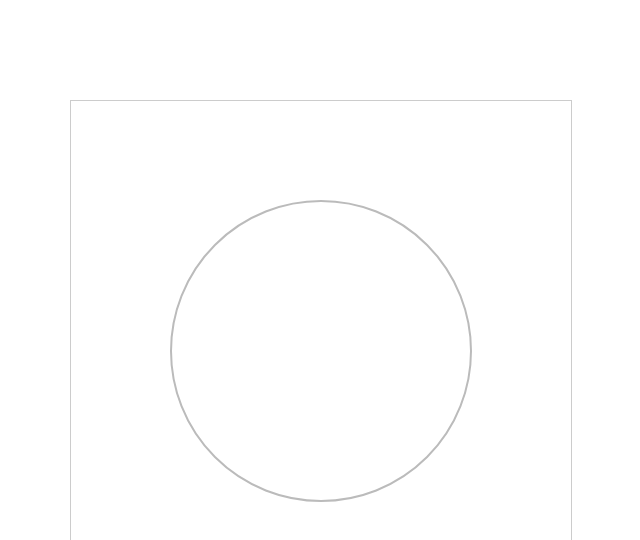
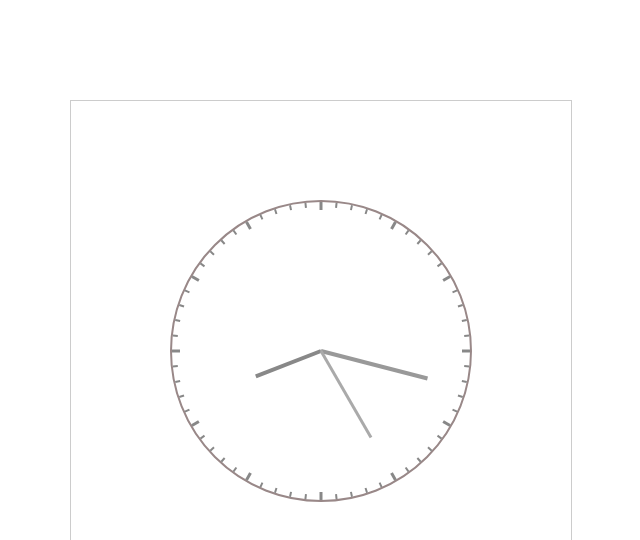
Before and after one commit to lonlyape/vue-clock, a Vue app: page /#/clock in a window 1280 px wide. Shown: the top 540 px of the page, without its empty margins (319-959 px from the left). Built offline with nearby package versions, Linux system fonts and the light colour scheme.

Commit message:
针，刻度

```diff
--- a/src/components/clock.vue
+++ b/src/components/clock.vue
@@ -11,6 +11,8 @@ export default {
             clockBoxStyle: {},
             canvas: {},
             context: {},
+            timeAngle: {},
+            timeInterval: {},
         }
     },
     props: {
@@ -20,6 +22,17 @@ export default {
         height: {
             default: ''
         },
+        //时间
+        time: {
+            type: Object,
+            default () {
+                return {
+                    isStatic: false,
+                    timestamp: 0,
+                }
+            }
+        },
+        //边界
         border: {
             type: Object,
             default () {
@@ -32,20 +45,142 @@ export default {
                 }
             }
         },
+        //刻度
+        dial: {
+            type: Object,
+            default () {
+                return {
+                    isDial: true, //是否要刻度
+                    distance: 0, //刻度与边界的距离
+                    maxLength: 8,
+                    minLength: 5,
+                    maxWidth: 3,
+                    minWidth: 2,
+                    color: '#888'
+                }
+            }
+        },
+        //针
+        needle: {
+            type: Object,
+            default () {
+                return {
+                    second: {
+                        length: 100,
+                        color: '#aaa',
+                        lineWidth: 3,
+                        longOut: 0,
+                    },
+                    minute: {
+                        length: 110,
+                        color: '#999',
+                        lineWidth: 4,
+                        longOut: 0,
+                    },
+                    hour: {
+                        length: 70,
+                        color: '#888',
+                        lineWidth: 4,
+                        longOut: 0,
+                    },
+                }
+            }
+        },
     },
-    computed: {},
+    computed: {
+        drawOption() {
+            //时间
+            var time = {
+                isStatic: this.time.isStatic || false,
+                timestamp: this.time.isStatic,
+            }
+            //边界
+            var border = {
+                type: this.border.type || 'circle',
+                width: this.border.width || 300,
+                height: this.border.height || this.border.width || 300,
+                color: this.border.color || '#bbb',
+                lineWidth: this.border.lineWidth || 2,
+            };
+            //刻度
+            var dial = {
+                isDial: this.dial.isDial || true, //是否要刻度
+                distance: this.dial.distance || 0, //刻度与边界的距离
+                maxLength: this.dial.maxLength || 8,
+                minLength: this.dial.minLength || 5,
+                maxWidth: this.dial.maxWidth || 3,
+                minWidth: this.dial.minWidth || 2,
+                color: this.dial.color || '#888'
+            };
+            //针
+            var needle = {
+                second: {
+                    length: (this.needle.second && this.needle.second.length) || 100,
+                    color: (this.needle.second && this.needle.second.color) || '#aaa',
+                    lineWidth: (this.needle.second && this.needle.second.lineWidth) || 3,
+                    longOut: (this.needle.second && this.needle.second.longOut) || 0,
+                },
+                minute: {
+                    length: (this.needle.minute && this.needle.minute.length) || 110,
+                    color: (this.needle.minute && this.needle.minute.color) || '#999',
+                    lineWidth: (this.needle.minute && this.needle.minute.lineWidth) || 4,
+                    longOut: (this.needle.minute && this.needle.minute.longOut) || 0,
+                },
+                hour: {
+                    length: (this.needle.hour && this.needle.hour.length) || 70,
+                    color: (this.needle.hour && this.needle.hour.color) || '#888',
+                    lineWidth: (this.needle.hour && this.needle.hour.lineWidth) || 4,
+                    longOut: (this.needle.hour && this.needle.hour.longOut) || 0,
+                },
+            };
+            return {
+                time,
+                border,
+                dial,
+                needle,
+            }
+        }
+    },
+    watch: {
+        drawOption: {
+            handler: function(val) {
+                if (val.time.isStatic) {
+                    clearInterval(this.timeInterval);
+                }
+                this.draw();
+            },
+            deep: true,
+        },
+        timeAngle: function() {
+            this.draw();
+        },
+    },
     created() {
         this.$nextTick(() => {
             this.canvas = this.$el.querySelector('canvas');
             this.context = this.canvas.getContext('2d');
             this.setClockBoxStyle();
-            this.drawBorder();
+            this.newData();
+            // if (!this.time.isStatic) {
+            //     this.timeInterval = setInterval(this.newData, 1000);
+            // }
+            this.draw();
         });
     },
     methods: {
+        //画
+        draw() {
+            this.clear();
+            this.drawBorder();
+            this.drawDial();
+            this.drawNeedle();
+        },
+        //清除
+        clear() {
+            this.context.clearRect(0, 0, this.canvas.width, this.canvas.width);
+        },
         //设置大小
         setClockBoxStyle() {
-            console.log(this.$el.clientWidth);
             var obj = {}
             if (this.width !== '' && !/%$/.test(this.width)) {
                 obj.width = Number(this.width) + 'px';
@@ -68,17 +203,92 @@ export default {
             this.context.save();
             this.context.translate(this.canvas.width / 2, this.canvas.height / 2);
             this.context.beginPath();
-            if (this.border.type == 'rectangle') {
-                this.context.rect(-this.border.width / 2, -this.border.height / 2, this.border.width, this.border.height);
+            if (this.drawOption.border.type == 'rectangle') {
+                this.context.rect(-this.drawOption.border.width / 2, -this.drawOption.border.height / 2, this.drawOption.border.width, this.drawOption.border.height);
             } else {
-                this.context.arc(0, 0, this.border.width / 2, 0, Math.PI * 2, true);
+                this.context.arc(0, 0, this.drawOption.border.width / 2, 0, Math.PI * 2, true);
             }
             this.context.closePath();
-            this.context.strokeStyle = this.border.color;
-            this.context.lineWidth = this.border.lineWidth;
+            this.context.strokeStyle = this.drawOption.border.color;
+            this.context.lineWidth = this.drawOption.border.lineWidth;
             this.context.stroke();
             this.context.restore();
         },
+        //画刻度
+        drawDial() {
+            if (!this.drawOption.dial.isDial) return;
+            var degMinute = Math.PI * 2 / 60;
+            // var degFiveMinut = degMinute * 5;
+            var degM = 0;
+            var distance = this.drawOption.dial.distance ? this.drawOption.dial.distance + this.drawOption.border.lineWidth / 2 : this.drawOption.border.lineWidth / 2;
+            if (this.drawOption.dial.distance == 0) distance = this.drawOption.border.lineWidth / 2;
+            var begainPosition = {
+                x: 0,
+                y: this.drawOption.border.width / 2 - distance
+            };
+            for (var i = 0; i < 60; i++) {
+                degM = degMinute * i;
+                this.context.save();
+                this.context.translate(this.canvas.width / 2, this.canvas.height / 2);
+                if (i % 5 == 0) {
+                    this.line(begainPosition, degM, this.drawOption.dial.maxLength - begainPosition.y, this.drawOption.dial.color, this.drawOption.dial.maxWidth);
+                } else {
+                    this.line(begainPosition, degM, this.drawOption.dial.minLength - begainPosition.y, this.drawOption.dial.color, this.drawOption.dial.minWidth);
+                }
+                this.context.restore();
+            }
+        },
+        //画针
+        drawNeedle() {
+            var h = this.timeAngle.hAngle;
+            var m = this.timeAngle.mAngle;
+            var s = this.timeAngle.sAngle;
+            this.context.save();
+            this.context.translate(this.canvas.width / 2, this.canvas.height / 2);
+
+            this.line({
+                x: 0,
+                y: this.drawOption.needle.hour.longOut
+            }, h, this.drawOption.needle.hour.length, this.drawOption.needle.hour.color, this.drawOption.needle.hour.lineWidth); //时针
+            this.line({
+                x: 0,
+                y: this.drawOption.needle.minute.longOut
+            }, m, this.drawOption.needle.minute.length, this.drawOption.needle.minute.color, this.drawOption.needle.minute.lineWidth); //分针
+            this.line({
+                x: 0,
+                y: this.drawOption.needle.second.longOut
+            }, s, this.drawOption.needle.second.length, this.drawOption.needle.second.color, this.drawOption.needle.second.lineWidth); //秒针
+
+            this.context.restore();
+        },
+        //时间计算
+        newData() {
+            var nd = this.drawOption.time.isStatic ? new Data(this.drawOption.time.timestamp) : new Date()
+            var hour = nd.getHours();
+            var minute = nd.getMinutes();
+            var second = nd.getSeconds();
+            var sAngle = Math.PI * 2 * (second % 60) / 60;
+            var mAngle = Math.PI * 2 * (minute % 60) / 60 + sAngle / 60;
+            var hAngle = Math.PI * 2 * (hour % 12) / 12 + mAngle / 12;
+            this.timeAngle = {
+                sAngle,
+                mAngle,
+                hAngle
+            }
+
+        },
+        //画线（公用）
+        line(starp, s, len, col, lw) {
+            this.context.save();
+            this.context.beginPath();
+            this.context.rotate(s);
+            this.context.moveTo(starp.x, starp.y);
+            this.context.lineTo(0, -len);
+            this.context.strokeStyle = col;
+            this.context.lineWidth = lw;
+            this.context.stroke();
+            this.context.restore();
+        }
     },
 }
 
--- a/src/page/clocks.page.vue
+++ b/src/page/clocks.page.vue
@@ -1,7 +1,7 @@
 <template>
 	<div id="tes_page">
 		<div>
-			<clock></clock>
+			<clock v-bind:border="border"></clock>
 		</div>
 	</div>
 </template>
@@ -9,7 +9,14 @@
 import Clock from '../components/clock.vue'
 export default {
 	data() {
-		return {}
+		return {
+			border: {},
+		}
+	},
+	created() {
+		this.border = {
+			color: '#988'
+		}
 	},
 	components: {
 		Clock,
```
